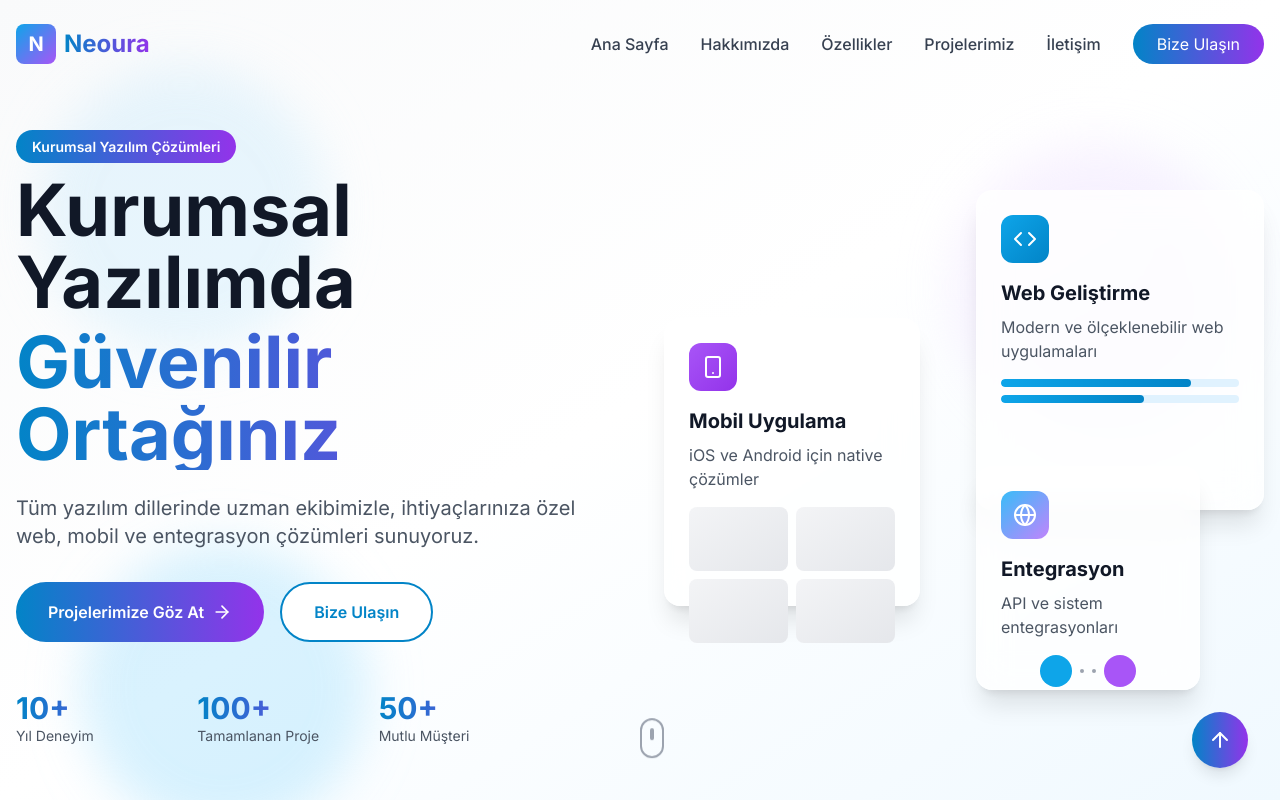
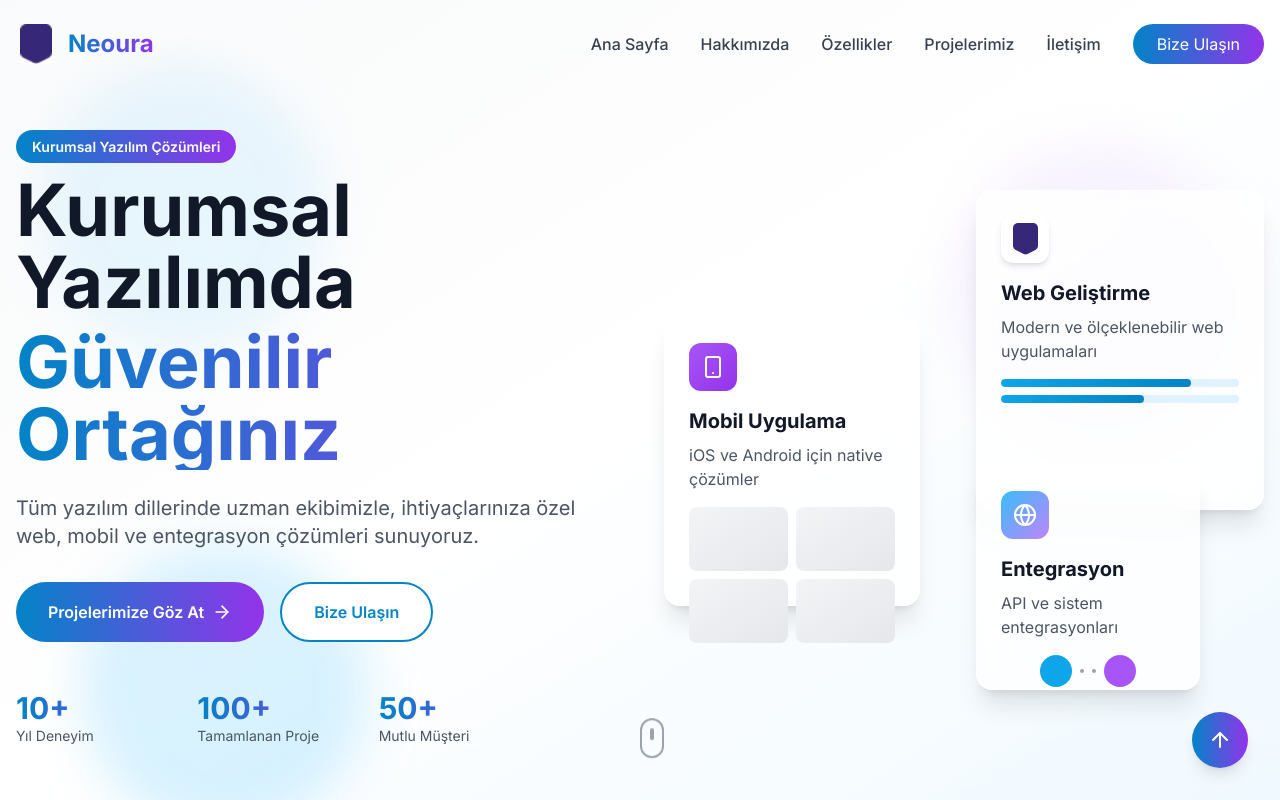
Before and after one commit to fatihdrmaz/neura-web, a Next.js app: page / in a window 1280 px wide. Shown: the top 800 px of the page. Built offline with nearby package versions, Linux system fonts and the light colour scheme.

Commit message:
Add Neoura logo and integrate into header, footer, and hero sections

```diff
--- a/app/layout.tsx
+++ b/app/layout.tsx
@@ -8,6 +8,10 @@ export const metadata: Metadata = {
   title: 'Neoura - Kurumsal Yazılım Çözümleri',
   description: 'Tüm yazılım dillerinde uzman ekibimizle, ihtiyaçlarınıza özel web, mobil ve entegrasyon çözümleri sunuyoruz.',
   keywords: 'kurumsal yazılım, web geliştirme, mobil uygulama, yazılım danışmanlığı',
+  icons: {
+    icon: '/logo.png',
+    apple: '/logo.png',
+  },
 }
 
 export default function RootLayout({
--- a/components/Footer.tsx
+++ b/components/Footer.tsx
@@ -49,9 +49,13 @@ const Footer = () => {
         <div className="py-16 grid md:grid-cols-2 lg:grid-cols-5 gap-12">
           {/* Brand Section */}
           <div className="lg:col-span-2">
-            <a href="#home" className="flex items-center space-x-2 mb-6 group">
-              <div className="w-12 h-12 bg-gradient-to-br from-primary-500 to-secondary-500 rounded-xl flex items-center justify-center transform group-hover:scale-110 transition-transform">
-                <span className="text-white font-bold text-2xl">N</span>
+            <a href="#home" className="flex items-center space-x-3 mb-6 group">
+              <div className="w-12 h-12 transform group-hover:scale-110 transition-transform">
+                <img
+                  src="/logo.png"
+                  alt="Neoura Logo"
+                  className="w-full h-full object-contain"
+                />
               </div>
               <span className="text-3xl font-bold gradient-text">Neoura</span>
             </a>
--- a/components/Header.tsx
+++ b/components/Header.tsx
@@ -43,9 +43,13 @@ const Header = () => {
       <nav className="container mx-auto px-4">
         <div className="flex items-center justify-between">
           {/* Logo */}
-          <a href="#home" className="flex items-center space-x-2 group">
-            <div className="w-10 h-10 bg-gradient-to-br from-primary-500 to-secondary-500 rounded-lg flex items-center justify-center transform group-hover:scale-110 transition-transform">
-              <span className="text-white font-bold text-xl">N</span>
+          <a href="#home" className="flex items-center space-x-3 group">
+            <div className="w-10 h-10 transform group-hover:scale-110 transition-transform">
+              <img
+                src="/logo.png"
+                alt="Neoura Logo"
+                className="w-full h-full object-contain"
+              />
             </div>
             <span className="text-2xl font-bold gradient-text">Neoura</span>
           </a>
--- a/components/Hero.tsx
+++ b/components/Hero.tsx
@@ -70,8 +70,8 @@ const Hero = () => {
           {/* Right Content - Floating Cards */}
           <div className="relative h-[500px] hidden lg:block">
             <div className="absolute top-0 right-0 w-72 h-80 glass-effect rounded-2xl p-6 shadow-xl animate-float">
-              <div className="w-12 h-12 bg-gradient-to-br from-primary-500 to-primary-600 rounded-xl flex items-center justify-center mb-4">
-                <Code className="w-6 h-6 text-white" />
+              <div className="w-12 h-12 bg-white rounded-xl flex items-center justify-center mb-4 shadow-md">
+                <img src="/logo.png" alt="Neoura" className="w-8 h-8 object-contain" />
               </div>
               <h3 className="text-xl font-bold mb-2">Web Geliştirme</h3>
               <p className="text-gray-600">Modern ve ölçeklenebilir web uygulamaları</p>
```
Also changed, not shown: public/logo.png (added), 1 other file (tests, documents, lock files or other folders).
